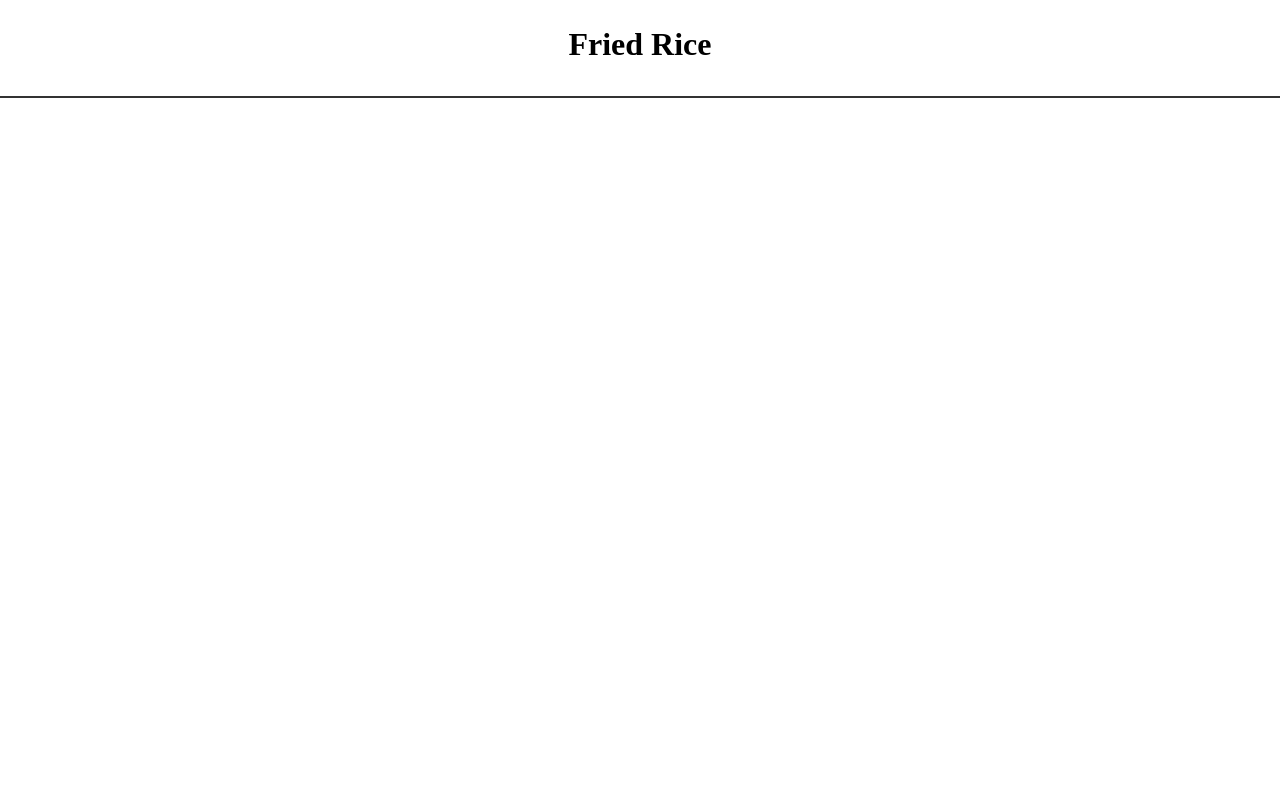
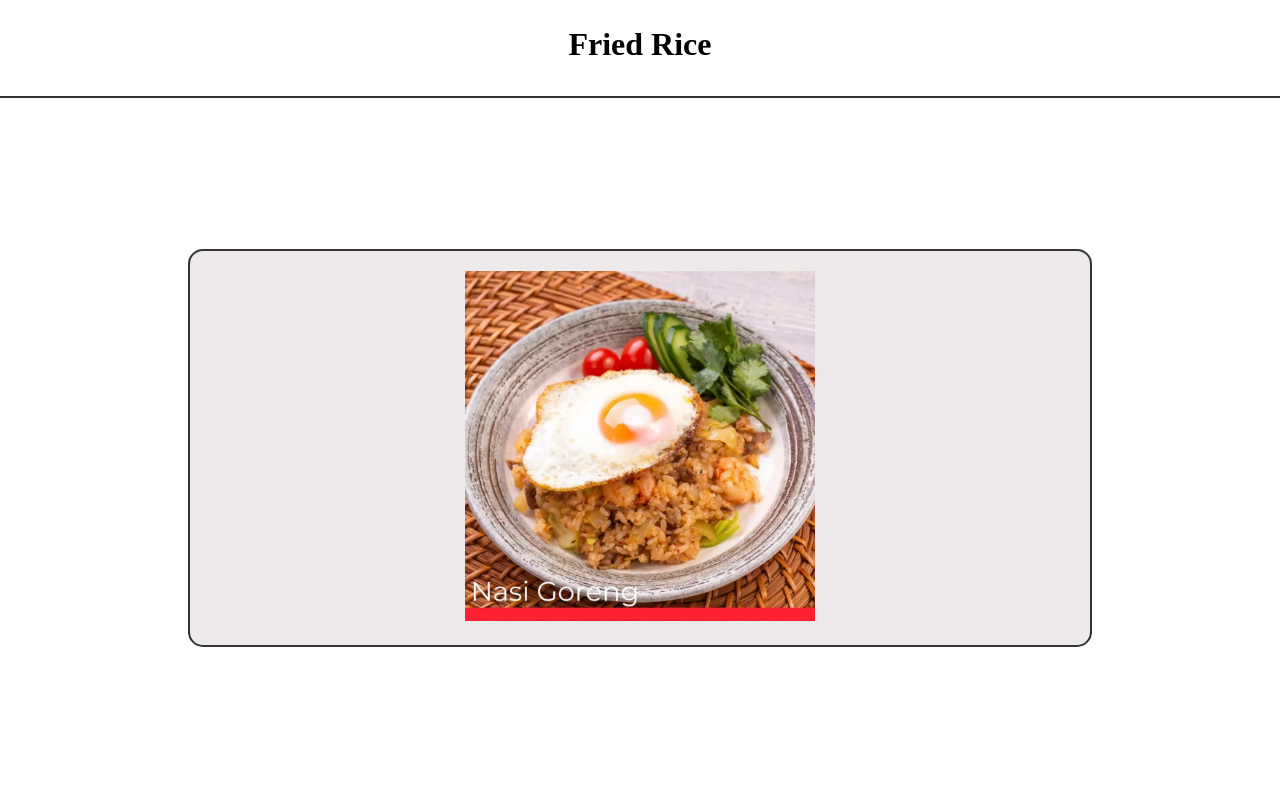
Before and after one commit to pajarmuharam14/odin-recipes, a plain HTML site: page fried-rice.html in a window 1280 px wide. Drawn offline with Linux system fonts and the light colour scheme.

Commit message:
feat: add images for main content fried rice

```diff
--- a/fried-rice.html
+++ b/fried-rice.html
@@ -11,4 +11,11 @@
     <header>
         <h1>Fried Rice</h1>
     </header>
+    <main class="main">
+      <div class="main-container">
+        <div class="img-fried-rice">
+          <img src="assets/Nasi-Goreng-2-960x960.jpg.webp" alt="nasi goreng" width="350px" >
+        </div>
+      </div>
+    </main>
 </html>
--- a/style.css
+++ b/style.css
@@ -31,7 +31,7 @@ h1 {
   border: 2px solid #333;
   border-radius: 15px;
   width: 900px;
-  height: 550px;
+  height: auto;
 }
 /* end all pages css styles */
 
@@ -56,3 +56,7 @@ h1 {
 /* end styles for index.html */
 
 /* start styles for fried-rice.html */
+.img-fried-rice {
+  text-align: center;
+  padding: 20px;
+}
```
